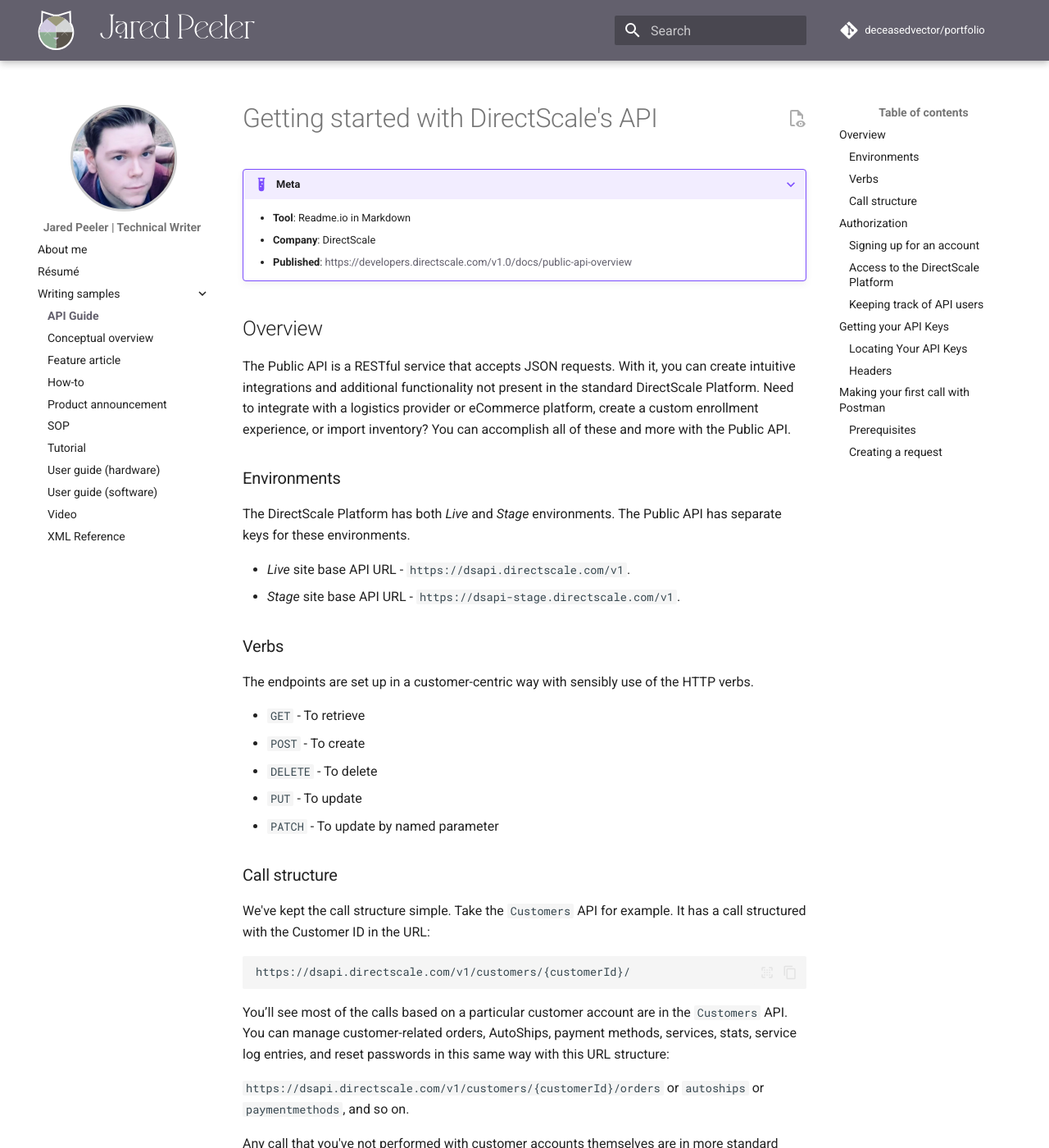
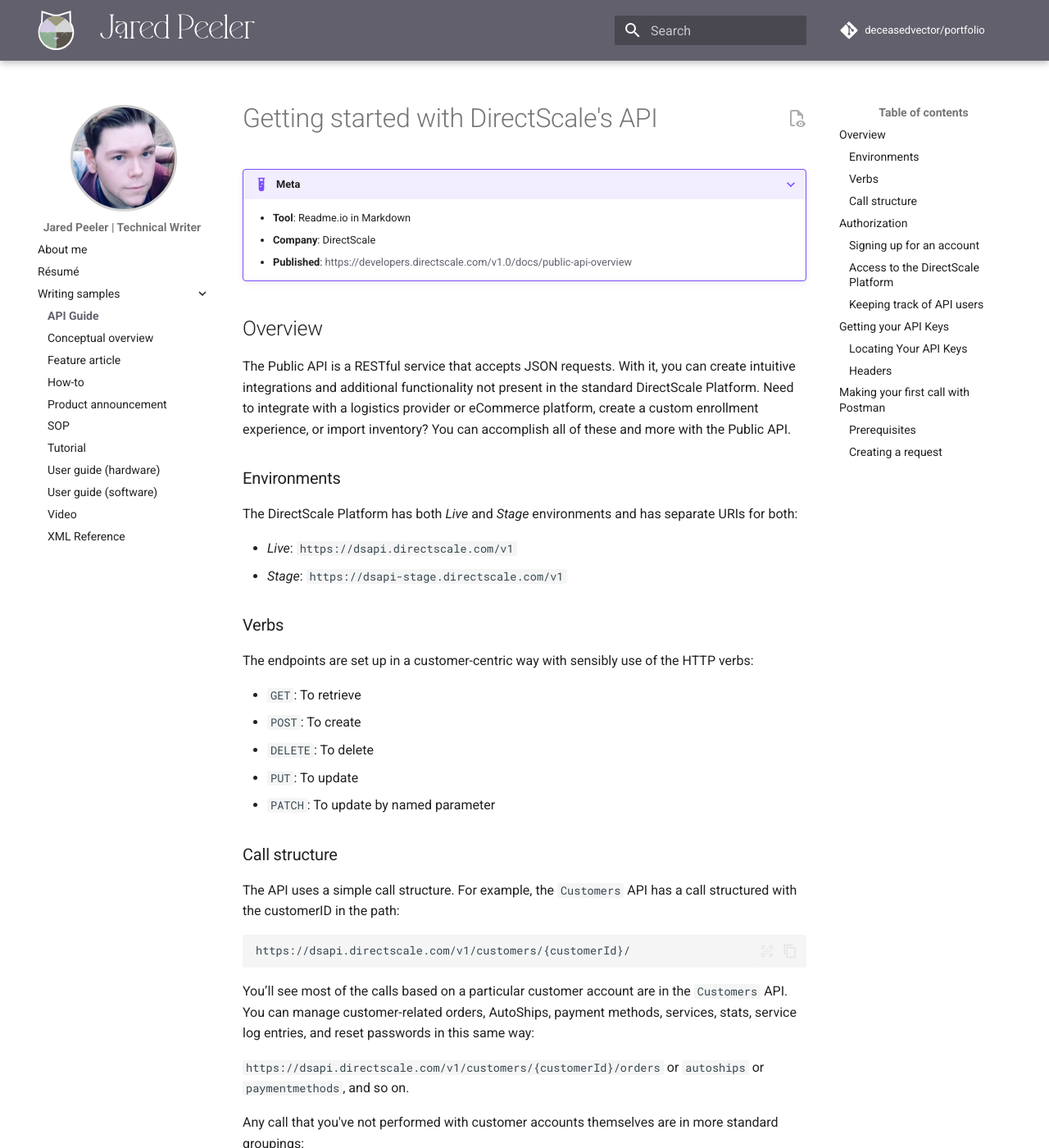
Before and after one commit to deceasedvector/portfolio, an MkDocs documentation site: the page built from docs/writing-samples/api-guide.md, in a window 1280 px wide and 1400 px high. Shown: the whole window at 82% size. Built offline with MkDocs 1.6.1 and Material for MkDocs 9.7.7, drawn with Linux system fonts in a browser that asks for light colours; comment, search, counter and statistics services are not loaded.

Commit message:
changes in wording

````diff
--- a/docs/writing-samples/api-guide.md
+++ b/docs/writing-samples/api-guide.md
@@ -17,31 +17,31 @@
 
 ### Environments
 
-The DirectScale Platform has both *Live* and *Stage* environments. The Public API has separate keys for these environments.
+The DirectScale Platform has both *Live* and *Stage* environments and has separate URIs for both:
 
-- *Live* site base API URL - `https://dsapi.directscale.com/v1`.
-- *Stage* site base API URL - `https://dsapi-stage.directscale.com/v1`.
+- *Live*: `https://dsapi.directscale.com/v1`
+- *Stage*: `https://dsapi-stage.directscale.com/v1`
 
 
 ### Verbs
 
-The endpoints are set up in a customer-centric way with sensibly use of the HTTP verbs.
+The endpoints are set up in a customer-centric way with sensibly use of the HTTP verbs:
 
-- `GET` - To retrieve
-- `POST` - To create
-- `DELETE` - To delete
-- `PUT` - To update
-- `PATCH` - To update by named parameter
+- `GET`: To retrieve
+- `POST`: To create
+- `DELETE`: To delete
+- `PUT`: To update
+- `PATCH`: To update by named parameter
 
 ### Call structure
 
-We've kept the call structure simple. Take the `Customers` API for example. It has a call structured with the Customer ID in the URL:
+The API uses a simple call structure. For example, the `Customers` API has a call structured with the customerID in the path:
 
 ```
 https://dsapi.directscale.com/v1/customers/{customerId}/
 ```
 
-You’ll see most of the calls based on a particular customer account are in the `Customers` API. You can manage customer-related orders, AutoShips, payment methods, services, stats, service log entries, and reset passwords in this same way with this URL structure:
+You’ll see most of the calls based on a particular customer account are in the `Customers` API. You can manage customer-related orders, AutoShips, payment methods, services, stats, service log entries, and reset passwords in this same way:
 
 `https://dsapi.directscale.com/v1/customers/{customerId}/orders` or `autoships` or `paymentmethods`, and so on.
 
````
